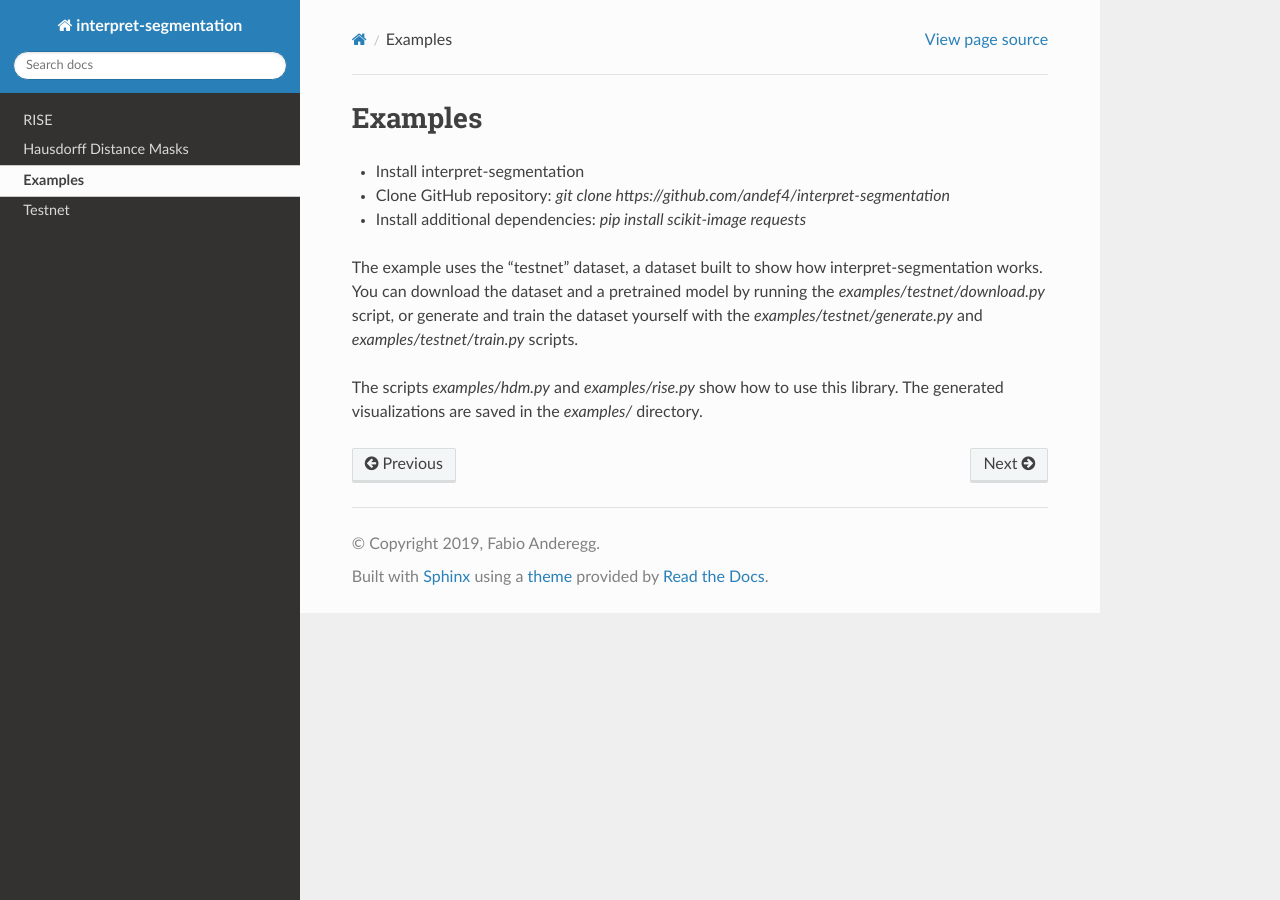
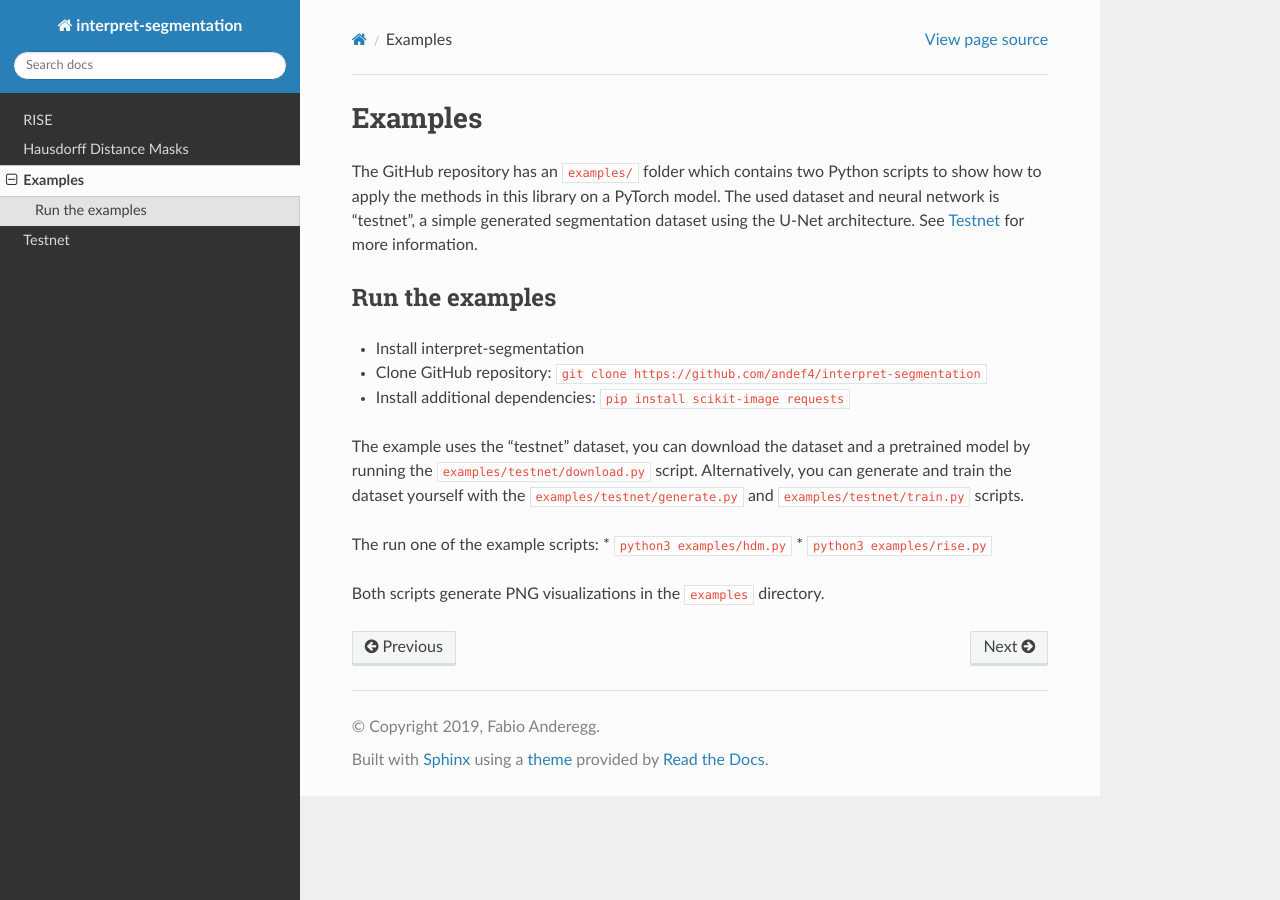
Before and after one commit to andef4/interpret-segmentation, a Sphinx documentation site: the page built from docs/examples.rst, in a window 1280 px wide. Built offline with Sphinx 7.4.7 and the Read the Docs theme 2.0.0, drawn with Linux system fonts in a browser that asks for light colours.

Commit message:
docs: enhance example section

```diff
--- a/docs/examples.rst
+++ b/docs/examples.rst
@@ -2,12 +2,21 @@
 Examples
 ========
 
+The GitHub repository has an ``examples/`` folder which contains two Python scripts to show how to apply the methods
+in this library on a PyTorch model. The used dataset and neural network is "testnet", a simple generated segmentation
+dataset using the U-Net architecture. See :ref:`testnet` for more information.
+
+Run the examples
+----------------------
 - Install interpret-segmentation
-- Clone GitHub repository: `git clone https://github.com/andef4/interpret-segmentation`
-- Install additional dependencies: `pip install scikit-image requests`
+- Clone GitHub repository: ``git clone https://github.com/andef4/interpret-segmentation``
+- Install additional dependencies: ``pip install scikit-image requests``
 
-The example uses the "testnet" dataset, a dataset built to show how interpret-segmentation works.
-You can download the dataset and a pretrained model by running the `examples/testnet/download.py` script,
-or generate and train the dataset yourself with the `examples/testnet/generate.py` and `examples/testnet/train.py` scripts.
+The example uses the "testnet" dataset, you can download the dataset and a pretrained model by running the ``examples/testnet/download.py`` script.
+Alternatively, you can generate and train the dataset yourself with the ``examples/testnet/generate.py`` and ``examples/testnet/train.py`` scripts.
 
-The scripts `examples/hdm.py` and `examples/rise.py` show how to use this library. The generated visualizations are saved in the `examples/` directory.
+The run one of the example scripts:
+* ``python3 examples/hdm.py``
+* ``python3 examples/rise.py``
+
+Both scripts generate PNG visualizations in the ``examples`` directory.
--- a/docs/testnet.rst
+++ b/docs/testnet.rst
@@ -1,3 +1,5 @@
+..  _testnet:
+
 =======
 Testnet
 =======
```
